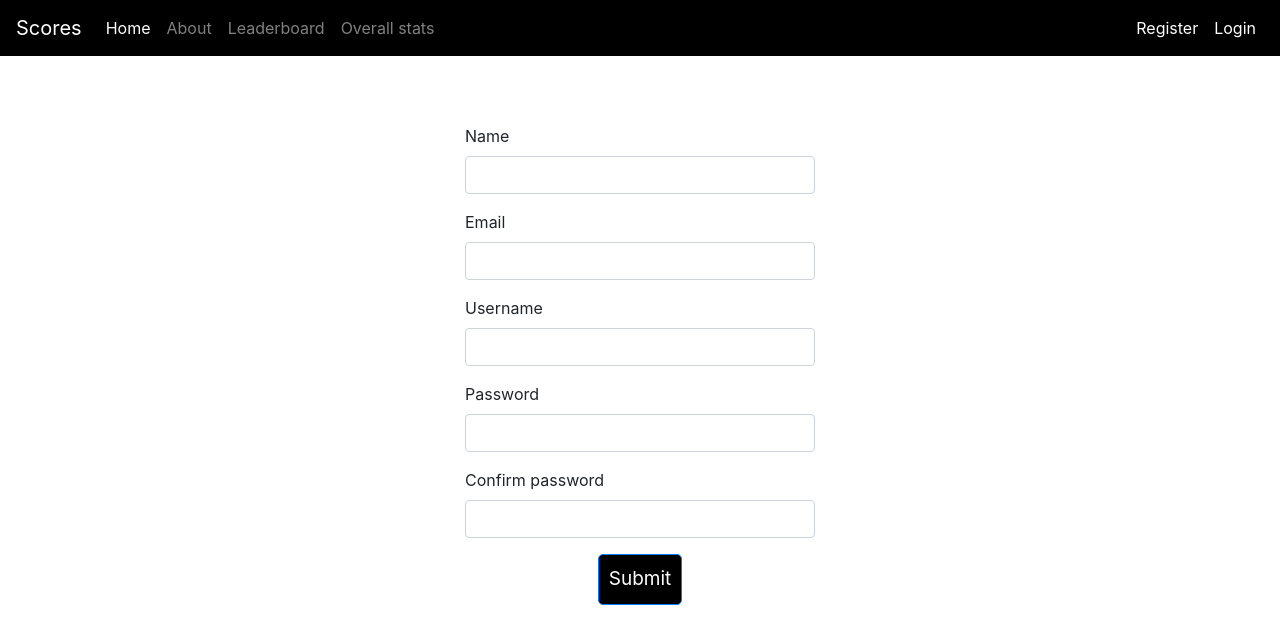
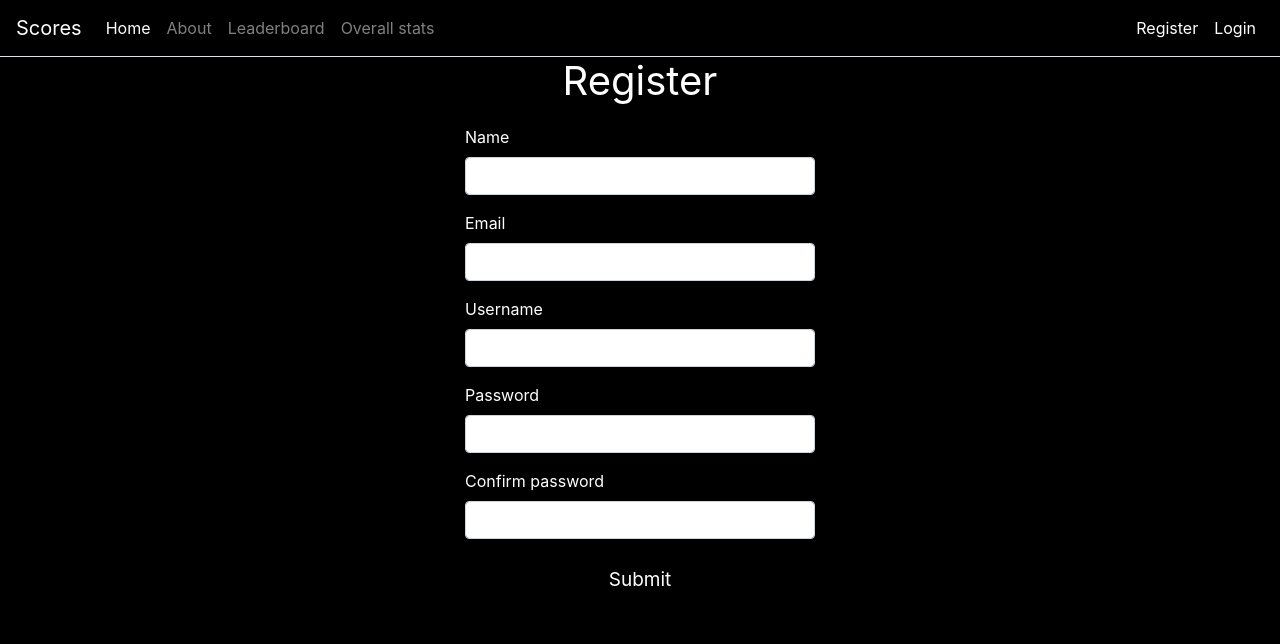
Before and after one commit to Ben-Donnelly/PubQuiz, a Flask app: page /register in a window 1280 px wide. Shown: the top 644 px of the page. Run offline with Flask 2, Linux system fonts and the light colour scheme; some libraries are stand-ins or nearby versions.

Commit message:
Changed some looks

```diff
--- a/templates/about.html
+++ b/templates/about.html
@@ -2,7 +2,7 @@
 
 {% block body %}
 <h1>About this site</h1>
-<p>Me and my friends would always take part in the <a href="https://www.joe.ie/">Joe.ie</a> Pub Quiz on Fridays. We would
+<p class="wt">Me and my friends would always take part in the <a href="https://www.joe.ie/quiz/the-joe-friday-pub-quiz">Joe.ie</a> Pub Quiz on Fridays. We would
    always argue over who is winning and so I built this to decide who has the bragging rights!
 </p>
 {% endblock %}
--- a/templates/home.html
+++ b/templates/home.html
@@ -2,12 +2,12 @@
 
 {% block body %}
     <div class="jumbotron text-center">
-        <h1>Pub Quiz Score Tracker</h1>
+        <h1 class="bt">Pub Quiz Score Tracker</h1>
 
         <p class="lead">Yes I finally did it</p>
         {% if session.logged_in == NULL %}
-            <a href="/register" class="btn btn-primary btn-lg">Register</a>
-            <a href="/login" class="btn btn-success btn-lg">Login</a>
+            <a href="/register" class="btn btn-lg">Register</a>
+            <a href="/login" class="btn btn-lg">Login</a>
         {% endif %}
     </div>
 {% endblock %}
--- a/templates/includes/_navbar.html
+++ b/templates/includes/_navbar.html
@@ -1,4 +1,4 @@
-<nav class="navbar navbar-expand-md navbar-dark bg-dark">
+<nav class="navbar navbar-expand-md navbar-dark bg-dark border-bottom">
   <a class="navbar-brand" href="/leaderboard">Scores</a>
   <button class="navbar-toggler" type="button" data-toggle="collapse" data-target="#navbarsExampleDefault" aria-controls="navbarsExampleDefault" aria-expanded="false" aria-label="Toggle navigation">
     <span class="navbar-toggler-icon"></span>
--- a/templates/layout.html
+++ b/templates/layout.html
@@ -7,7 +7,7 @@
     <link rel="stylesheet" type="text/css" href="{{ url_for('static', filename='PubQuizCSS.css') }}">
 
 </head>
-<body>
+<body class="bg-dark">
     {% include 'includes/_navbar.html' %}
     <div class="container">
         {% include 'includes/_messages.html' %}
--- a/templates/register.html
+++ b/templates/register.html
@@ -5,34 +5,34 @@
 
 {% from "includes/_formhelpers.html" import render_field%}
 
-<form method="POST" action="" class="col-lg-6 offset-lg-3">
+<form method="POST" action="" class="form-dark col-lg-6 offset-lg-3">
     <div class="row justify-content-center">
-        <div class="form-group">
+        <div class="form-group wt">
             {{ render_field(form.name, class_="form-control regfr") }}
         </div>
     </div>
     <div class="row justify-content-center">
-        <div class="form-group">
+        <div class="form-group wt">
             {{ render_field(form.email, class_="form-control regfr") }}
         </div>
     </div>
     <div class="row justify-content-center">
-        <div class="form-group">
+        <div class="form-group wt">
             {{ render_field(form.username, class_="form-control regfr") }}
         </div>
     </div>
     <div class="row justify-content-center">
-        <div class="form-group">
+        <div class="form-group wt">
             {{ render_field(form.password, class_="form-control regfr") }}
         </div>
     </div>
     <div class="row justify-content-center">
-        <div class="form-group">
+        <div class="form-group wt">
             {{ render_field(form.confirm, class_="form-control regfr") }}
         </div>
     </div>
     <div class="row justify-content-center">
-        <p><input type="submit" class="btn btn-primary" value="Submit"></p>
+        <p><input type="submit" class="btn wb" value="Submit"></p>
     </div>
 <!--    </div>-->
 </form>
```
Also changed, not shown: templates/login.html (+4 -4 lines).
